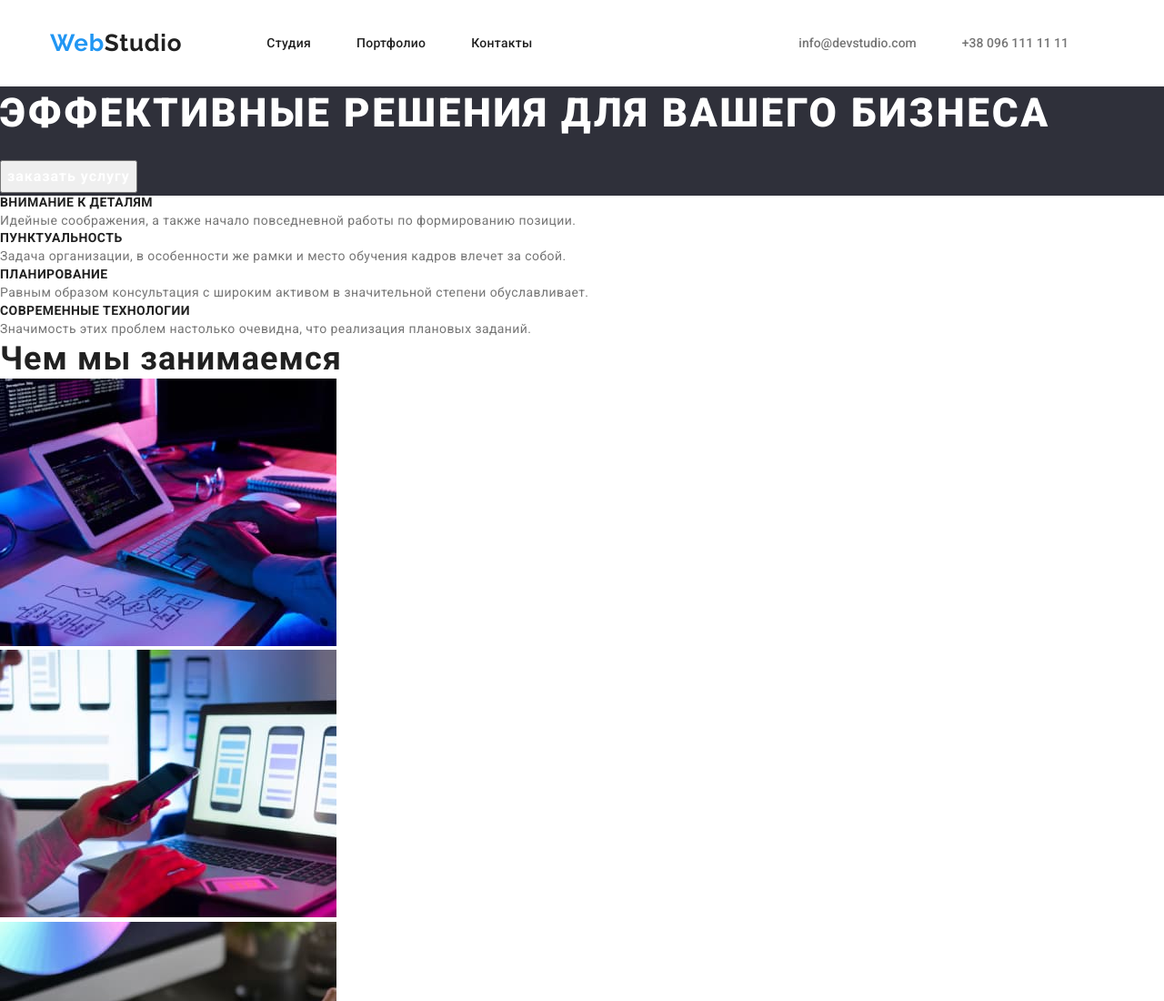
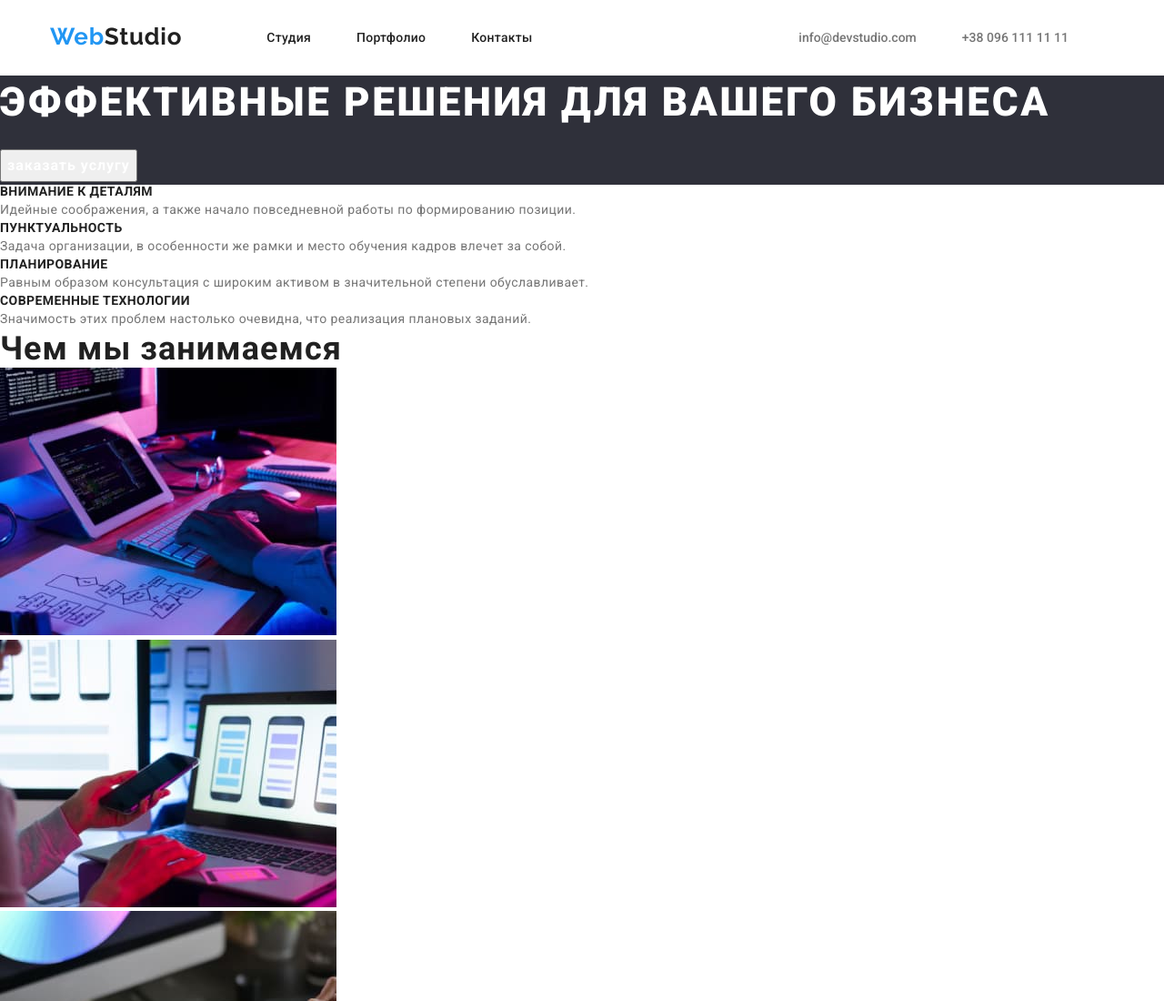
Before and after one commit to Igor-Degovtsov/goit-markup-hw-03, a plain HTML site: page index.html in a window 1280 px wide. Shown: the top 1100 px of the page at 91% size. Drawn offline with Linux system fonts and the light colour scheme.

Commit message:
header-done

```diff
--- a/css/style.css
+++ b/css/style.css
@@ -41,6 +41,10 @@ body {
 }
 
 /*header*/
+.header {
+  border-bottom: 1px solid var(--second-text-color);
+}
+
 .header-link {
   font-weight: 500;
   font-size: 14px;
@@ -61,9 +65,8 @@ body {
 .header-nav {
   display: flex;
   align-items: center;
-  padding-top: 32px;
-  padding-bottom: 32px;
 }
+
 .header-container {
   display: flex;
   align-items: center;
@@ -71,6 +74,8 @@ body {
 
 .header-list {
   display: flex;
+  padding-top: 32px;
+  padding-bottom: 32px;
 }
 
 .header-communication {
@@ -89,6 +94,11 @@ body {
   color: var(--active-text-color);
 }
 
+.header-contact {
+  padding-top: 32px;
+  padding-bottom: 32px;
+}
+
 .header-contacts {
   display: flex;
 }
@@ -101,6 +111,8 @@ body {
   letter-spacing: 0.03em;
   color: var(--accent-text-color);
   margin-right: 93px;
+  padding-top: 24px;
+  padding-bottom: 25px;
 }
 
 .logo-color-header {
--- a/index.html
+++ b/index.html
@@ -38,6 +38,7 @@
     <main>
         <!--hero-->
         <section class="hero">
+            <div>
             <h1 class="hero-text">ЭФФЕКТИВНЫЕ РЕШЕНИЯ ДЛЯ ВАШЕГО БИЗНЕСА</h1>
             <button type="button" class="button">заказать услугу</button>
         </section>
@@ -62,6 +63,7 @@
                     <p class="uh-item">Значимость этих проблем настолько очевидна, что реализация плановых заданий.</p>
                 </li>
             </ul>
+            </div>
         </section>
         <!--work-->
         <section>
```
